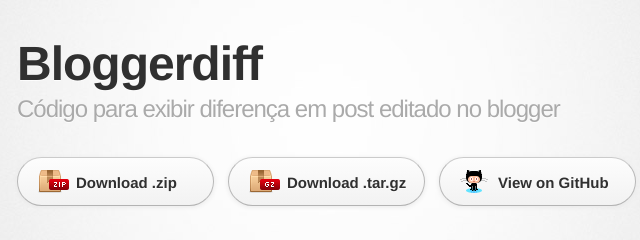
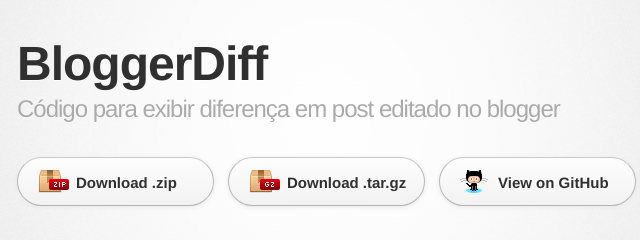
Before and after one commit to igorklafke/bloggerdiff, a plain HTML site: page index.html in a window 1280 px wide. Shown: the top 240 px of the page, 313-953 px from the left. Drawn offline with Linux system fonts and the light colour scheme; a web font is replaced by a local one.

Commit message:
Update index.html

```diff
--- a/index.html
+++ b/index.html
@@ -10,7 +10,7 @@
     <!--[if lt IE 9]>
     <script src="//html5shiv.googlecode.com/svn/trunk/html5.js"></script>
     <![endif]-->
-    <title>Bloggerdiff by igorklafke</title>
+    <title>BloggerDiff by igorklafke</title>
   </head>
 
   <body>
@@ -18,7 +18,7 @@
       <div class="inner">
 
         <header>
-          <h1>Bloggerdiff</h1>
+          <h1>BloggerDiff</h1>
           <h2>Código para exibir diferença em post editado no blogger</h2>
         </header>
 
```
